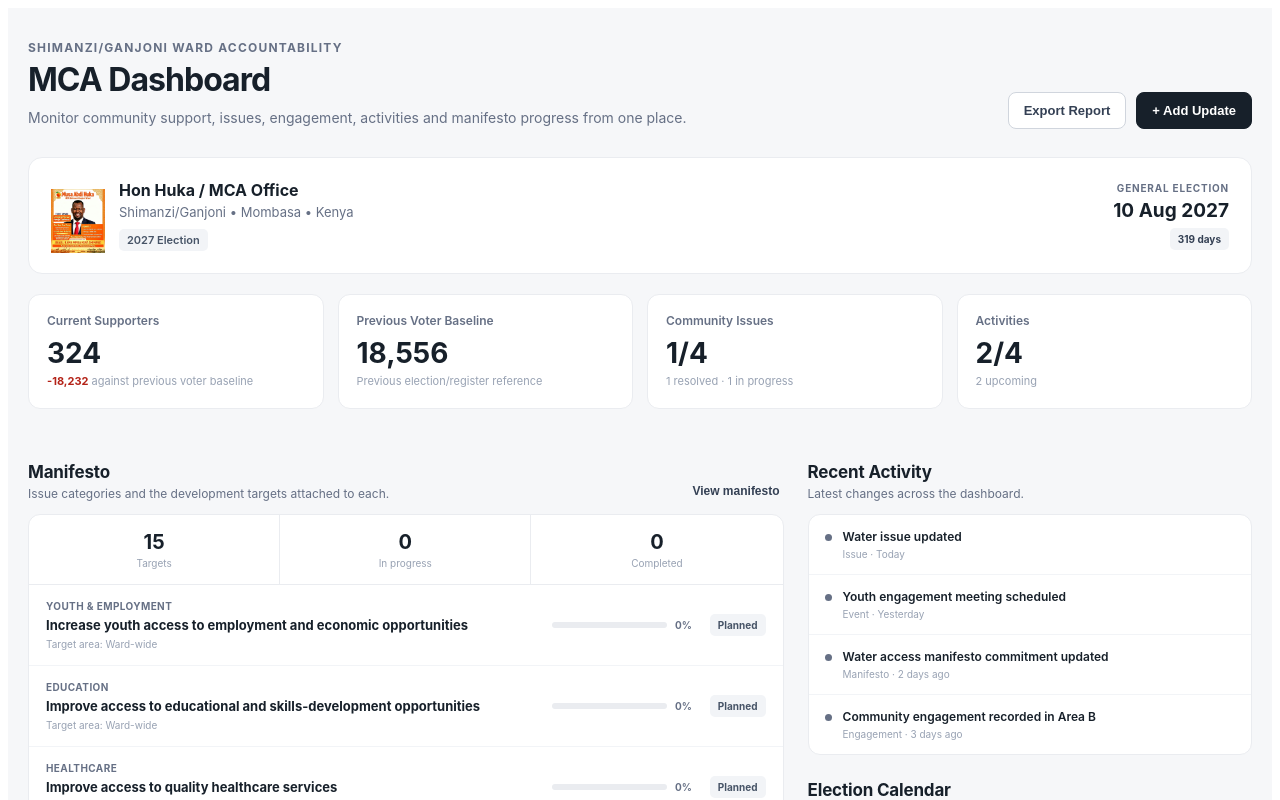
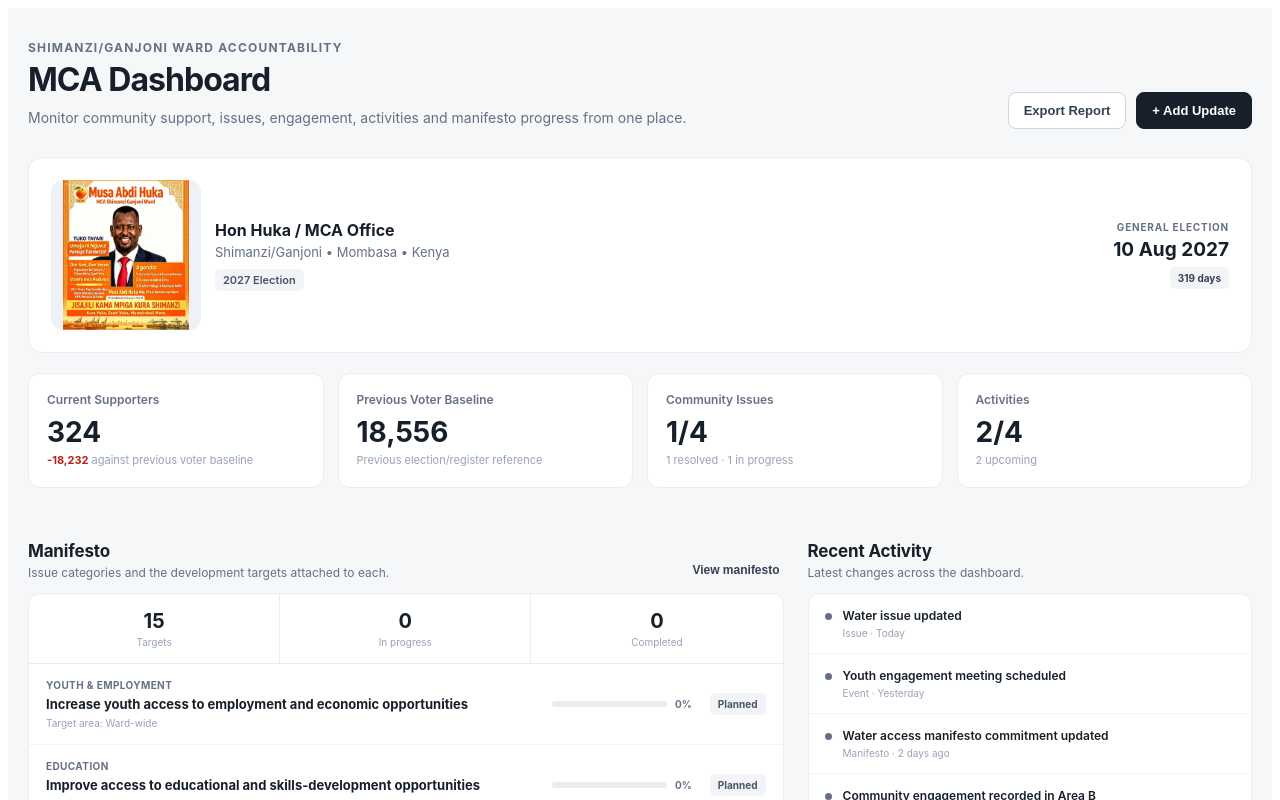
Before and after one commit to badakomora/mca, a React (Create React App) app: page / in a window 1280 px wide. Shown: the top 800 px of the page. Built offline with nearby package versions, Linux system fonts and the light colour scheme.

Commit message:
logo positioning

```diff
--- a/src/components/Dashboard.tsx
+++ b/src/components/Dashboard.tsx
@@ -622,8 +622,9 @@ const Dashboard = () => {
 
         <ProfileCard>
           <ProfileLeft>
-            <Avatar><img src="./logo.jpeg" style={{ width: "100%", height: "100%" }} alt="" /></Avatar>
-
+          <Avatar>
+  <img src="/logo.jpeg" alt="Hon Huka" />
+</Avatar>
             <div>
               <ProfileName>
                 Hon Huka / MCA Office
@@ -1278,17 +1279,32 @@ const ProfileLeft = styled.div`
 `;
 
 const Avatar = styled.div`
-  width: 54px;
-  height: 54px;
+  width: 150px;
+  height: 150px;
+  min-width: 150px;
   border-radius: 12px;
   background: #eef2f6;
 
-  display: grid;
-  place-items: center;
-
-  font-size: 15px;
-  font-weight: 800;
-  color: #344054;
+  display: flex;
+  align-items: center;
+  justify-content: center;
+
+  overflow: hidden;
+  position: relative;
+
+  img {
+    width: 100%;
+    height: 100%;
+    display: block;
+    object-fit: contain;
+    object-position: center;
+  }
+
+  @media (max-width: 700px) {
+    width: 110px;
+    height: 110px;
+    min-width: 110px;
+  }
 `;
 
 const ProfileName = styled.div`
```
